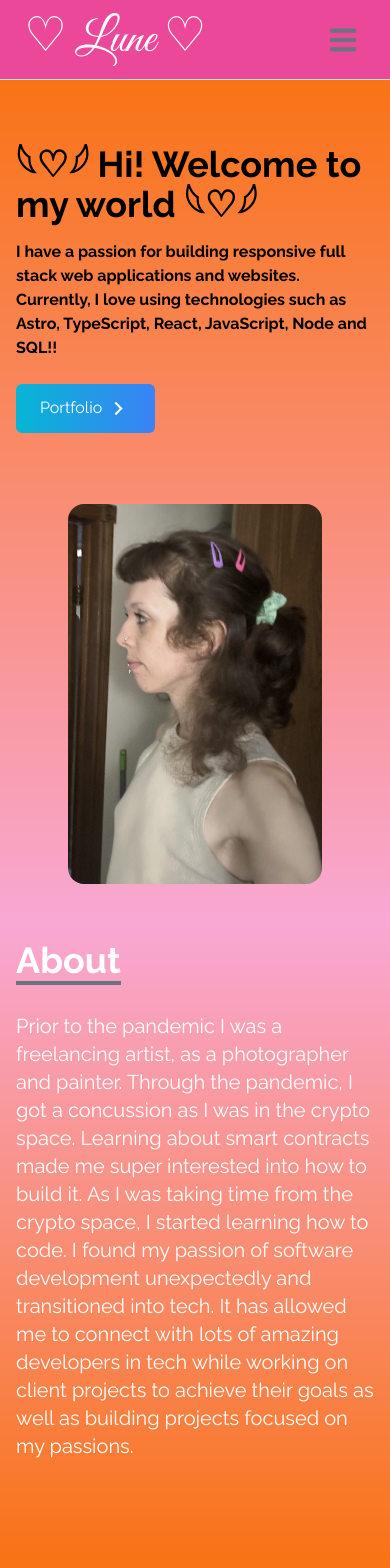
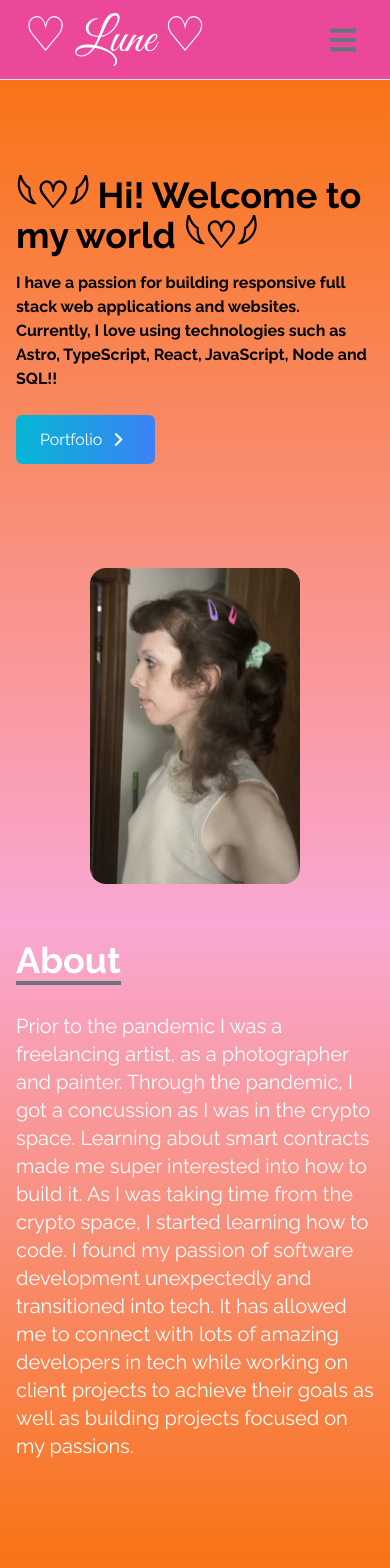
Before and after one commit to lunarfrm777/portfolio, a React (Create React App) app: page / in a window 390 px wide. Shown: the top 1568 px of the page. Built offline with nearby package versions, Linux system fonts and the light colour scheme.

Commit message:
responsive working!!!! and keeps nice sizing on viewport for windows :D

```diff
--- a/src/components/Contact.js
+++ b/src/components/Contact.js
@@ -30,7 +30,7 @@ const Contact = () => {
                     className='p-2 bg-transparent border-2 rounded-md text-white focus:outline-none'></textarea>
 
                     <button
-                    className='text-white bg-gradient-to-b from-cyan-500 to-blue-500 px-6 py-3 my-8 mx-auto flex items-center rounded-md hover:scale-110 duration-300'>Lets connect!</button>
+                    className='text-white font-bold bg-gradient-to-b from-cyan-500 to-blue-500 px-6 py-3 my-8 mx-auto flex items-center rounded-md hover:scale-110 duration-300'>Lets connect!</button>
                 </form>
             </div>
         </div>
--- a/src/components/Main.js
+++ b/src/components/Main.js
@@ -33,14 +33,19 @@ const Home = () => {
             </Link>
           </div>
         </div>
-        {/* max-h-[60vh] → caps height to 60% of screen */}
         <div className="border-pink-500">
+          {/* w-3/4 md:w-2/3 → width is 75% on small, 66% on medium+ screens
+sm:max-h-[50vh] → only applies on small screens (sm: = ≥640px)
+object-contain → maintains aspect ratio
+Large screens → no height cap → uses natural image height */}
+{/* If your “viewport on Windows” is big (say 1440px), then you don’t want the height restriction applied there. Use max-h only below md: or lg::
+
+max-h-[50vh] md:max-h-none */}
             <img src={HeroImage} alt="Lune profile" className=" rounded-2xl mx-auto
     w-3/4 md:w-2/3
-    max-h-[60vh]
+    sm:max-h-[50vh]
     object-contain
-    mb-10
-  "/>
+    mb-10 max-h-[50vh] md:max-h-none"/>
         </div>
        </div>
     </div>
```
